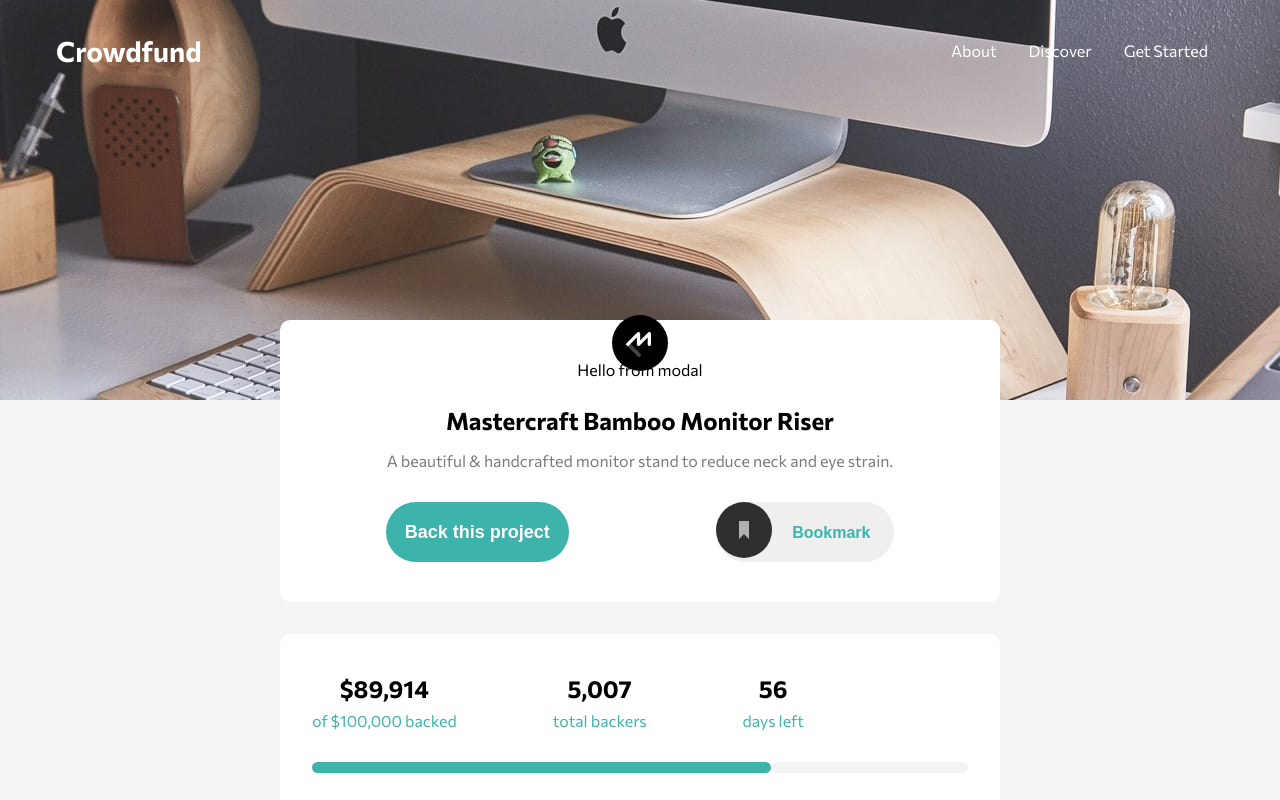
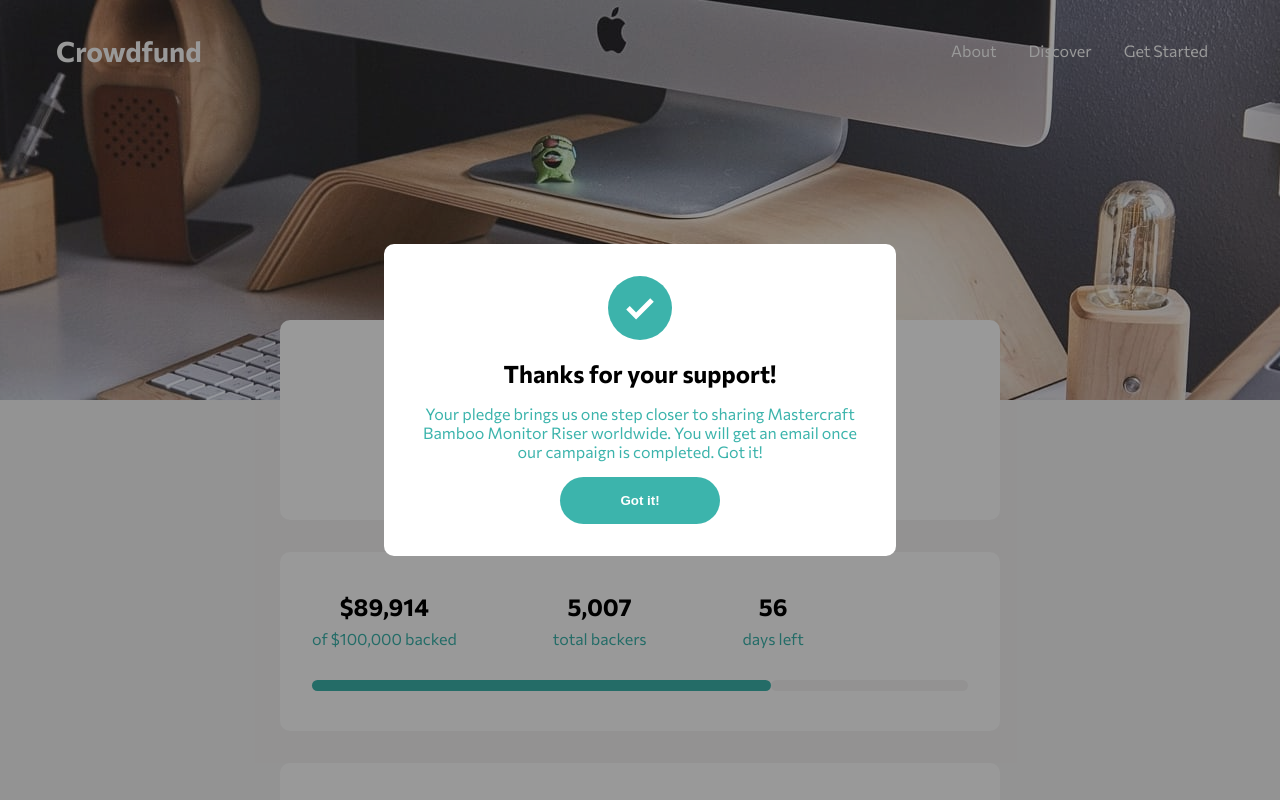
Before and after one commit to Gladson-Samuel-S/Crowdfunding-product-page, a React (Create React App) app: page / in a window 1280 px wide. Both pictures are taken after a click on the button "Back this project". Shown: the top 800 px of the page. Built offline with nearby package versions, Linux system fonts and the light colour scheme.

Commit message:
Created first modal

```diff
--- a/src/Components/Card1.js
+++ b/src/Components/Card1.js
@@ -21,12 +21,9 @@ const Card1 = () => {
   return (
     <Card>
       {isModalOpen ? <Modal /> : null}
-
-      <div className='logo'>
-        <img src={logo} alt='logo' height='56px' width='56px' />
-      </div>
-      <h2> Mastercraft Bamboo Monitor Riser</h2>
-      <p>
+      <img id='logo' src={logo} alt='logo' height='56px' width='56px' />
+      <h2 className='title'> Mastercraft Bamboo Monitor Riser</h2>
+      <p className='description'>
         A beautiful & handcrafted monitor stand to reduce neck and eye strain.
       </p>
       <div className='action-area'>
@@ -45,21 +42,20 @@ const Card1 = () => {
 }
 
 const Card = styled.article`
+  position: relative;
+  margin-top: -5rem;
+  z-index: 1 !important;
   padding: 2.5rem 2rem;
   background-color: #fff;
   border-radius: var(--radius);
   text-align: center;
-  h2 {
-    position: relative;
-    bottom: 2rem;
+  #logo {
+    z-index: -1 !important;
+    position: absolute;
+    top: -0.4rem;
+    transform: translate(-50%, -50%);
   }
-  .logo {
-    position: relative;
-    bottom: 4rem;
-  }
-  p {
-    position: relative;
-    bottom: 1rem;
+  .description {
     color: var(--clr-darkgrey);
     font-size: 1rem;
     margin-bottom: 1rem;
@@ -72,6 +68,8 @@ const Card = styled.article`
     cursor: pointer;
   }
   .bkmark-btn {
+    display: flex;
+    align-items: center;
     border: none;
     border-radius: 30px;
     outline: none;
@@ -83,11 +81,9 @@ const Card = styled.article`
 
   @media only screen and (min-width: 600px) {
     .bktext {
+      display: block;
       color: var(--clr-primary-cyan);
       font-weight: bold;
-      display: inline;
-      position: relative;
-      bottom: 20px;
       margin-left: 20px;
     }
     .bkmark-btn {
--- a/src/Components/Cards.js
+++ b/src/Components/Cards.js
@@ -14,8 +14,8 @@ const Cards = () => {
 }
 
 const Wrapper = styled.main`
-  position: relative;
-  bottom: 10vh;
+  /* position: relative;
+  bottom: 10vh; */
   width: min(90%, 45rem);
   margin: 0 auto;
   display: flex;
--- a/src/Components/Header.js
+++ b/src/Components/Header.js
@@ -29,7 +29,7 @@ const Head = styled.header`
     display: none;
   }
   .nav-items {
-    z-index: 999;
+    z-index: 1;
     position: absolute;
     height: 25vh;
     width: 90vw;
--- a/src/Components/Modal.js
+++ b/src/Components/Modal.js
@@ -1,5 +1,69 @@
+import styled from "styled-components"
+import check from "../images/icon-check.svg"
+
 const Modal = () => {
-  return <div>Hello from modal</div>
+  return (
+    <ModalConatiner>
+      <ModalContent>
+        <img src={check} alt='check' />
+        <div className='content'>
+          <h2>Thanks for your support!</h2>
+          <p>
+            Your pledge brings us one step closer to sharing Mastercraft Bamboo
+            Monitor Riser worldwide. You will get an email once our campaign is
+            completed. Got it!
+          </p>
+        </div>
+        <Button>Got it!</Button>
+      </ModalContent>
+    </ModalConatiner>
+  )
 }
 
+const ModalConatiner = styled.div`
+  position: fixed;
+  top: 0;
+  left: 0;
+  height: 100vh;
+  width: 100vw;
+  display: flex;
+  justify-content: center;
+  align-items: center;
+  background-color: rgba(0, 0, 0, 0.4);
+`
+const ModalContent = styled.div`
+  z-index: 1000 !important;
+  padding: 2rem;
+  background-color: var(--clr-white);
+  width: min(90%, 32rem);
+  border-radius: var(--radius);
+  .content {
+    margin: 1rem 0rem;
+  }
+  .content h2 {
+    margin-bottom: 1rem;
+  }
+  .content p {
+    color: var(--clr-primary-cyan);
+  }
+`
+const Button = styled.button`
+  cursor: pointer;
+  outline: none;
+  border: none;
+  width: 10rem;
+  padding: 1rem 1.5rem;
+  background-color: var(--clr-primary-cyan);
+  color: var(--clr-white);
+  border-radius: 30px;
+  font-weight: bold;
+
+  :hover {
+    background-color: var(--clr-primary-darkcyan);
+  }
+  :active {
+    transform: scale(0.98);
+  }
+`
+
 export default Modal
```
